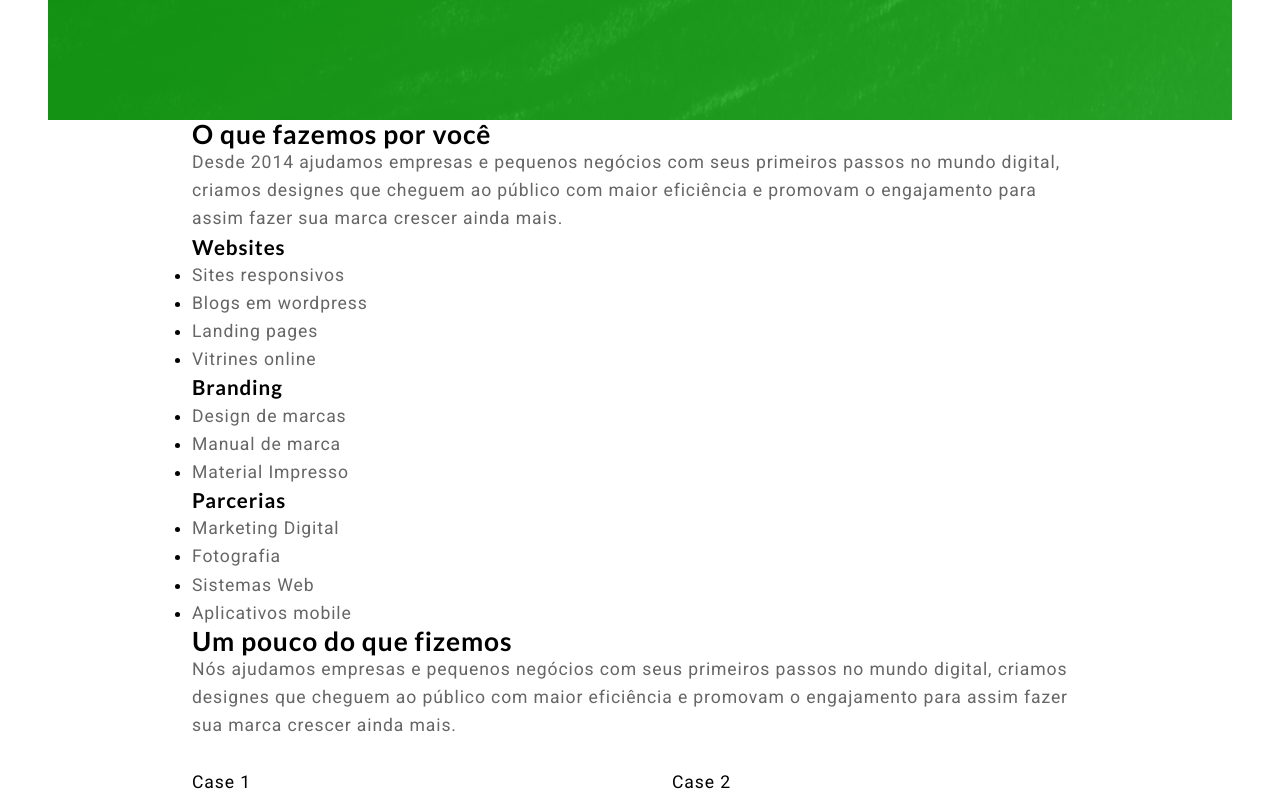
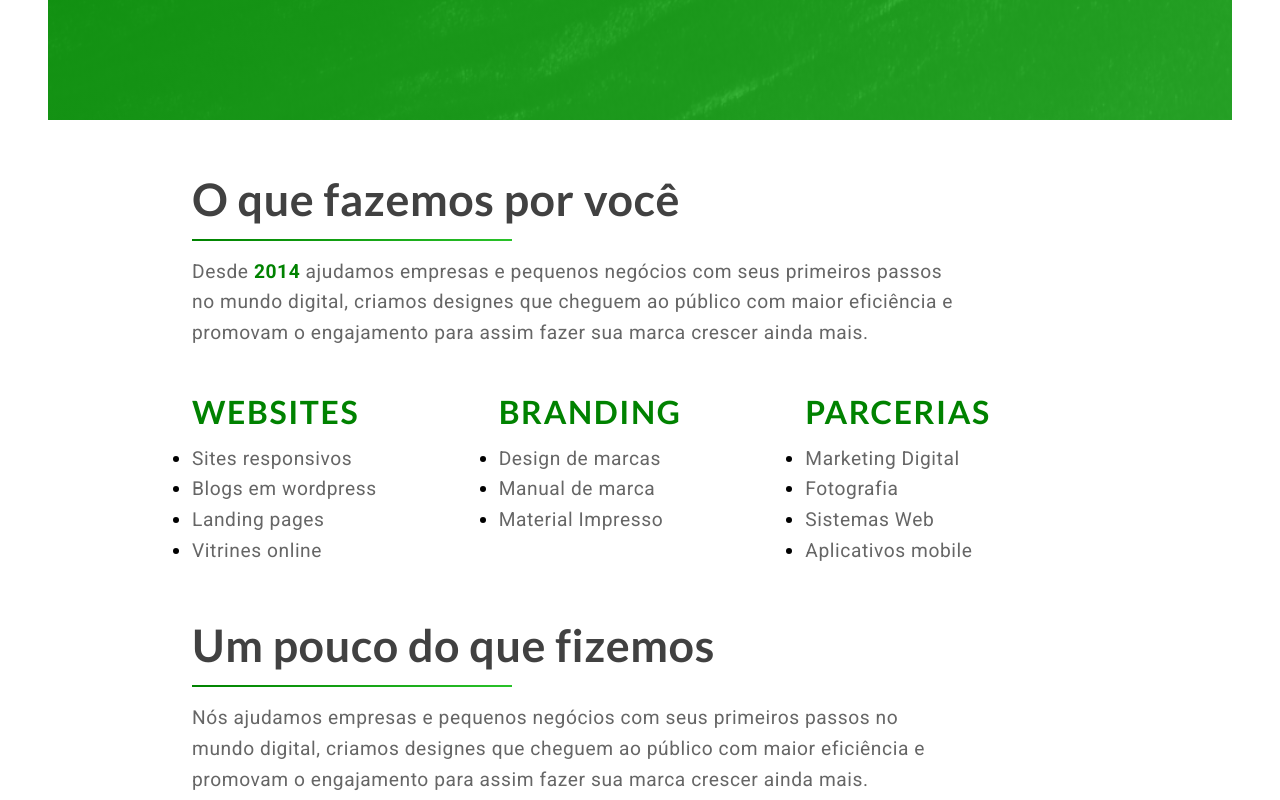
Before and after one commit to alexgsalg/dromini-website, a website: page views/index.html in a window 1280 px wide. Shown: the part 680-1480 px from the top of the page. Drawn offline with Linux system fonts and the light colour scheme.

Commit message:
ajustes de css, grid e heading

```diff
--- a/assets/css/style.css
+++ b/assets/css/style.css
@@ -17,10 +17,10 @@ a {
 
 /* Global Typography */
 body {
-  font-size: 1.1rem;
+  font-size: 1.2rem;
   font-family: 'Roboto', sans-serif;
   line-height: 1.6em;
-  letter-spacing: 0.05em; }
+  letter-spacing: 0.03em; }
 
 h2, h3,
 h4, h5,
@@ -59,12 +59,6 @@ p {
       .navbar .menu .menu-item.current-menu-item {
         color: #008200; }
 
-/* CONTAINER */
-.container {
-  width: 70vw;
-  max-width: 1200px;
-  margin: 0 auto; }
-
 /* BUTTONS */
 .btn {
   text-transform: uppercase;
@@ -77,10 +71,37 @@ p {
   .btn:active {
     transform: translateY(-1px); }
 
+/* CONTAINER */
+.container {
+  width: 70vw;
+  max-width: 1500px;
+  margin: 0 auto; }
+
+.heading {
+  margin: 4rem 0 3rem;
+  width: 85%; }
+  .heading .heading-title {
+    color: #414141;
+    font-size: 3.5vw;
+    margin-bottom: 1.5rem; }
+  .heading .stripe {
+    width: 20rem;
+    height: 2px;
+    background: linear-gradient(to left, #29C229 0%, #008200 100%);
+    margin-bottom: 1rem; }
+  .heading .heading-subtitle span {
+    color: #008200;
+    font-weight: 700; }
+
+.col-1-2 {
+  width: calc((100% - 3rem) / 2); }
+
+.col-1-3 {
+  width: calc((100% - 3rem) / 3); }
+
 /* Gallery-grid */
 .col-1-2 {
-  width: calc(50% - 2rem);
-  margin-bottom: 2rem; }
+  margin-bottom: 3rem; }
 
 .gallery {
   display: flex;
@@ -125,6 +146,19 @@ p {
       color: #f2f2f2;
       margin-bottom: 4vh; }
 
+.services {
+  display: flex;
+  justify-content: space-between;
+  align-items: flex-start; }
+  .services h3 {
+    font-size: 2rem;
+    color: #008200;
+    letter-spacing: 0.05em;
+    text-transform: uppercase;
+    margin-bottom: 1rem; }
+  .services ul {
+    margin-left: 0; }
+
 /*=================================
     PAGES
 =================================*/
--- a/views/index.html
+++ b/views/index.html
@@ -27,14 +27,15 @@
         </div>
     </section>
     <main class="container">
+
         <section class="about">
             <div class="heading">
                 <h2 class="heading-title">O que fazemos por você</h2>
                 <div class="stripe"></div>
-                <p class="heading-subtitle">Desde 2014 ajudamos empresas e pequenos negócios com seus primeiros passos no mundo digital, criamos designes que cheguem ao público com maior eficiência e promovam o engajamento para assim fazer sua marca crescer ainda mais.</p>
+                <p class="heading-subtitle">Desde <span>2014</span> ajudamos empresas e pequenos negócios com seus primeiros passos no mundo digital, criamos designes que cheguem ao público com maior eficiência e promovam o engajamento para assim fazer sua marca crescer ainda mais.</p>
             </div>
             <div class="services">
-                <div class="services-box">
+                <div class="services-box col-1-3">
                     <h3>Websites</h3>
                     <ul>
                         <li><p>Sites responsivos</p></li>
@@ -43,7 +44,7 @@
                         <li><p>Vitrines online</p></li>
                     </ul>
                 </div>
-                <div class="services-box">
+                <div class="services-box col-1-3">
                     <h3>Branding</h3>
                     <ul>
                         <li><p>Design de marcas</p></li>
@@ -52,7 +53,7 @@
                     </ul>
                 </div>
 
-                <div class="services-box">
+                <div class="services-box col-1-3">
                     <h3>Parcerias</h3>
                     <ul>
                         <li><p>Marketing Digital</p></li>
```
Also changed, not shown: build/sass/base/_reset.scss, build/sass/base/_typography.scss (added), build/sass/components/_container.scss, build/sass/components/_gallery.scss, build/sass/components/_grid.scss (added), build/sass/components/_pageheader.scss, build/sass/layout/_homepage.scss, build/sass/main.scss.
